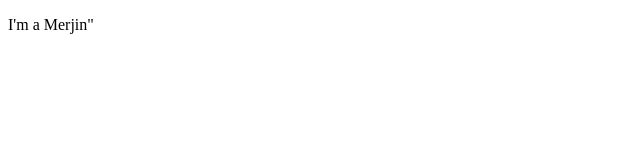
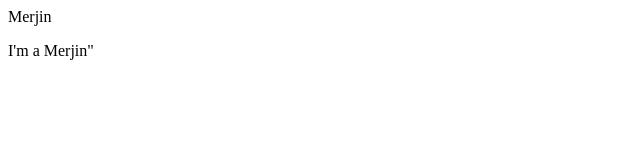
Before and after one commit to TheMerjin/TheMerjin.github.io, a plain HTML site: page index.html in a window 1280 px wide. Shown: the whole page, without its empty margins (0-640 px from the left). Drawn offline with Linux system fonts and the light colour scheme.

Commit message:
Update index.html

```diff
--- a/index.html
+++ b/index.html
@@ -2,5 +2,9 @@
 
 
 <html>
+
+<head>
+  Merjin
+</head>
 <p>I'm a Merjin"</p>
 </html>
```
